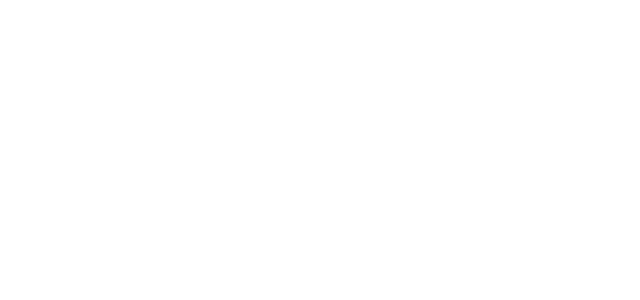
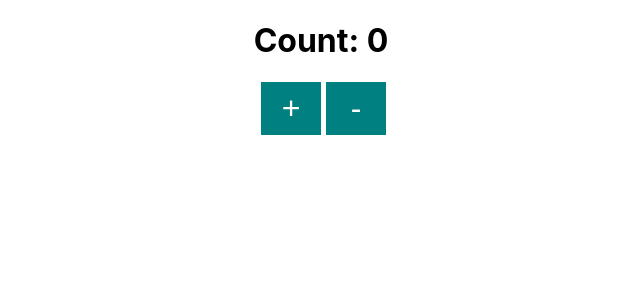
Before and after one commit to abhimax/react-hooks, a React (Create React App) app: page /use-effect-flag-counter in a window 1280 px wide. Before the commit this address had no page. Shown: the top 300 px of the page, without its empty margins (319-959 px from the left). Built offline with nearby package versions, Linux system fonts and the light colour scheme.

Commit message:
feat: add useEffect flag counter

```diff
--- a/src/App.js
+++ b/src/App.js
@@ -7,7 +7,7 @@ function App() {
       <h1>My React Hook Tests</h1>
       <ul className='page-list'>
         <li className='list-item'><Link to="/use-state-counter">useState Counter</Link></li>
-        <li className='list-item'><Link to="/use-state-counter">TODO</Link></li>
+        <li className='list-item'><Link to="/use-effect-flag-counter">useEffect flag counter</Link></li>
       </ul>
     </div>
   );
--- a/src/index.js
+++ b/src/index.js
@@ -3,6 +3,7 @@ import ReactDOM from 'react-dom/client';
 import './index.css';
 import App from './App';
 import UseStateCounter from './pages/UseStateCounter';
+import UseEffectFlagCounter from './pages/UseEffectFlagCounter';
 import reportWebVitals from './reportWebVitals';
 import {Route, Routes, BrowserRouter} from 'react-router-dom';
 
@@ -13,6 +14,7 @@ root.render(
       <Routes>
         <Route path="/" element={<App/>}/>
         <Route path="/use-state-counter" element={<UseStateCounter/>}/>
+        <Route path="/use-effect-flag-counter" element={<UseEffectFlagCounter/>}/>
       </Routes>
     </BrowserRouter>
   </React.StrictMode>
--- /dev/null
+++ b/src/pages/UseEffectFlagCounter.js
@@ -0,0 +1,35 @@
+import { useEffect, useState } from "react";
+function UseEffectFlagCounter() {
+  const [count, setCount] = useState(0);
+  const [flag, setFlag] = useState(false);
+  const increment = () => {
+    setCount(count + 1);
+  };
+
+  const decrement = () => {
+    setCount(count - 1);
+  };
+
+  useEffect(() => {
+    console.log("count useEffect", count);
+    if (count >= 5) {
+      setFlag(true);
+    } else {
+      setFlag(false);
+    }
+  }, [count]);
+  return (
+    <div className="App">
+      <h1>{`Count: ${count}`}</h1>
+      <button className="action-btn" onClick={increment}>
+        +
+      </button>
+      <button className="action-btn" onClick={decrement}>
+        -
+      </button>
+      {flag ? <h1>5 Star FLAG!</h1> : ""}
+    </div>
+  );
+}
+
+export default UseEffectFlagCounter;
```
